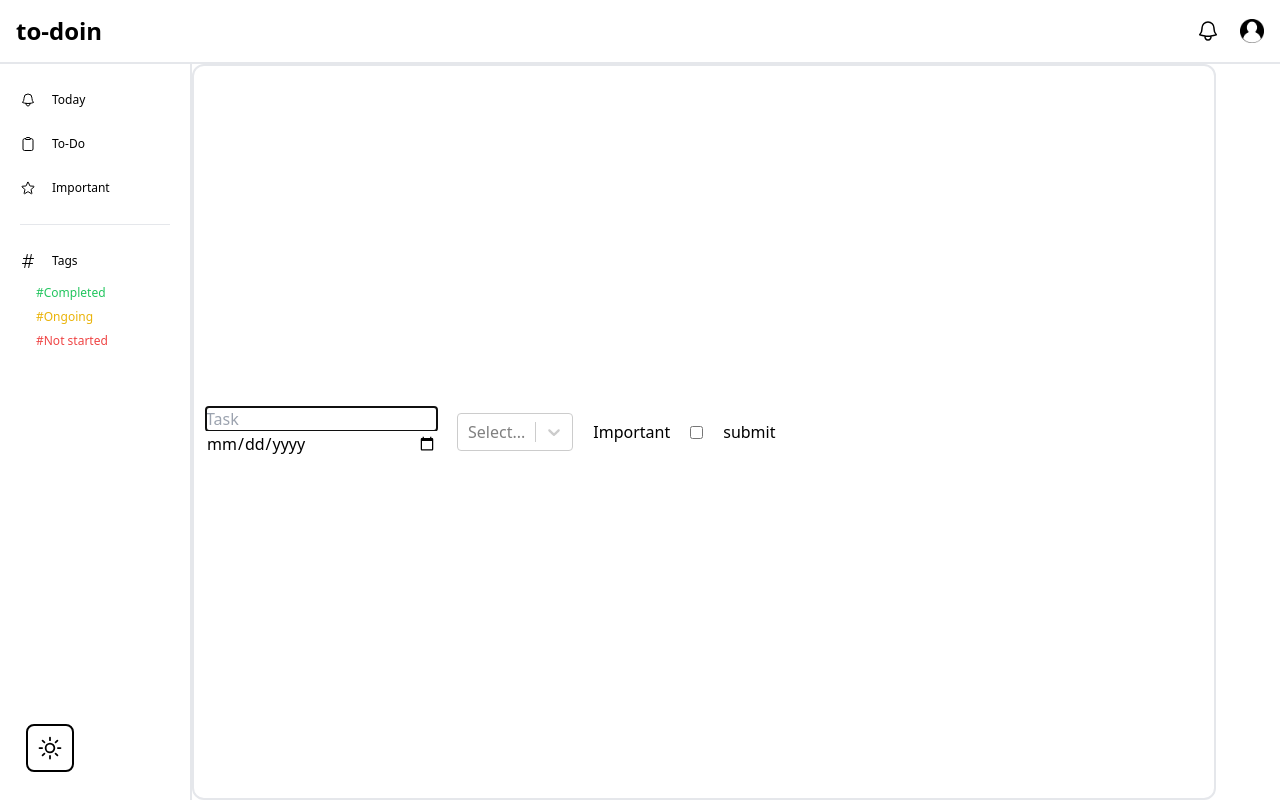
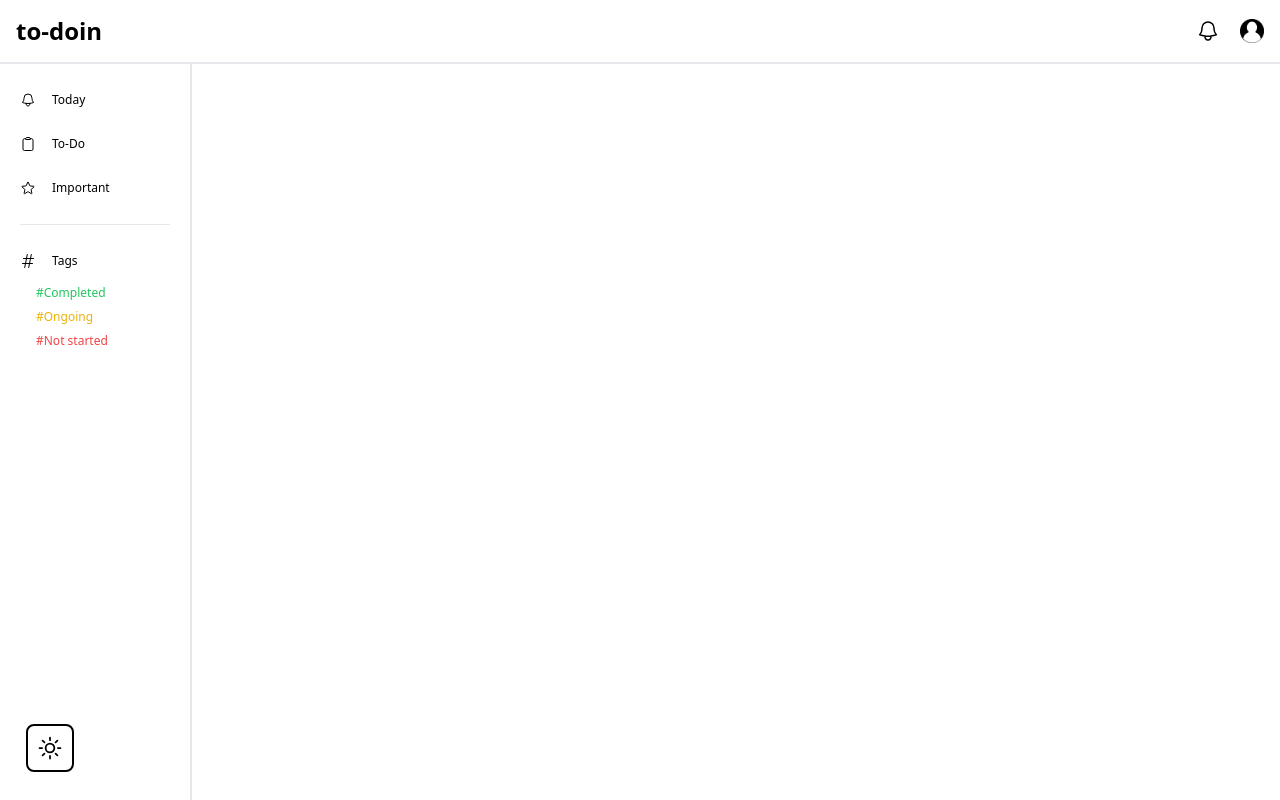
Before and after one commit to Cupskrrt/to-doin, a React (Vite) app: page /newtask in a window 1280 px wide. Built offline with nearby package versions, Linux system fonts and the light colour scheme; no server answers.

Commit message:
[PATCH] changing route for tag

```diff
--- a/src/App.jsx
+++ b/src/App.jsx
@@ -6,8 +6,7 @@ import TodayPage from "./pages/TodayPage";
 import ImportantPage from "./pages/ImportantPage";
 import TodoPage from "./pages/TodoPage";
 import Navbar from "./pages/Navbar";
-import NewTask from "./components/NewTask";
-import TaskCompleted from "./components/TaskCompleted.jsx";
+import TagsPage from "./pages/TagsPage";
 
 const queryClient = new QueryClient();
 
@@ -23,8 +22,7 @@ function App() {
             <Route path="/" element={<TodayPage />} />
             <Route path="/important" element={<ImportantPage />} />
             <Route path="/to-do" element={<TodoPage />} />
-            <Route path="/newtask" element={<NewTask />} />
-            <Route path="/completed" element={<TaskCompleted />} />
+            <Route path="/tag/:tagId" element={<TagsPage />} />
           </Routes>
         </div>
       </div>
```
